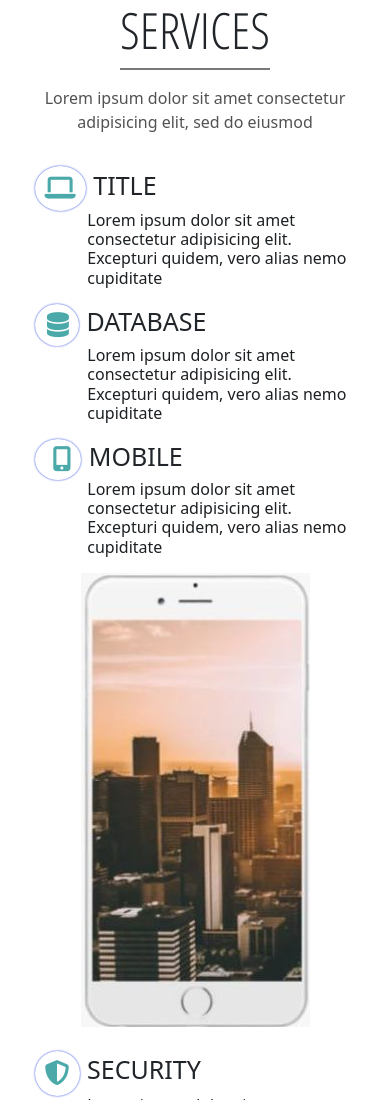
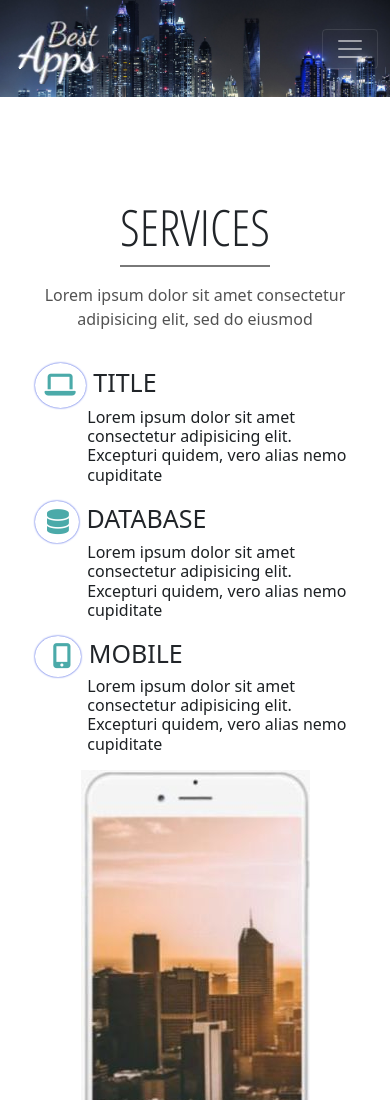
Before and after one commit to xakepa/best-apps, a website: page index.html in a window 390 px wide. Shown: the top 1100 px of the page. Drawn offline with nearby package versions, Linux system fonts and the light colour scheme.

Commit message:
fix header

```diff
--- a/index.html
+++ b/index.html
@@ -17,13 +17,11 @@
 </head>
 
 <body>
-  <!-- <header class="header">
+  <header class="header">
     <section style="background-image: url('images/hero2.jpg')" class="hero">
-      <nav class="navbar nav navbar-expand-lg navbar-dark bg-transparent">
 
-        </div>
-
-        <div class="container-fluid">
+      <nav class="navbar nav navbar-expand-lg navbar-dark bg-transparent ">
+        <div class="container">
           <a class="navbar-brand logo" href="#"><img src="images/logo.png" alt="logo" /></a>
           <button class="navbar-toggler" type="button" data-bs-toggle="collapse"
             data-bs-target="#navbarSupportedContent" aria-controls="navbarSupportedContent" aria-expanded="false"
@@ -31,7 +29,7 @@
             <span class="navbar-toggler-icon"></span>
           </button>
           <div class="collapse navbar-collapse" id="navbarSupportedContent">
-            <ul class="navbar-nav pl-4 mx-auto me-auto mb-2 mb-lg-0">
+            <ul class="navbar-nav pl-4 me-auto mx-auto mb-2 mb-lg-0">
               <li class="nav-item">
                 <a class="nav-link active" aria-current="page" href="#">Services</a>
               </li>
@@ -54,7 +52,7 @@
         </div>
       </nav>
 
-      <section class="search row">
+      <!-- <section class="search row">
         <div class="main-search-input-wrap">
           <div class="main-search-input fl-wrap">
 
@@ -67,9 +65,9 @@
           <p class="intro text-center">Lorem ipsum dolor sit amet consectetur, adipisicing elit, sed do eiusmod tempor
             incididunt ut labore et dolore magna aliqua.</p>
         </div>
-      </section>
+      </section> -->
     </section>
-  </header> -->
+  </header>
 
   <main>
     <section class="services">
--- a/styles/style.css
+++ b/styles/style.css
@@ -8,7 +8,22 @@ body {
   background-size: cover;
   background-repeat: no-repeat;
   background-position: center;
-  padding: 0 300px 100px 300px;
+}
+
+/* Fix mobile nav */
+@media screen and (max-width: 480px) {
+  .navbar-nav {
+    align-items: flex-end;
+  }
+  a.logo {
+    position: static;
+    left: 0;
+  }
+}
+
+.logo {
+  position: relative;
+  left: 7em;
 }
 
 .ready {
```
